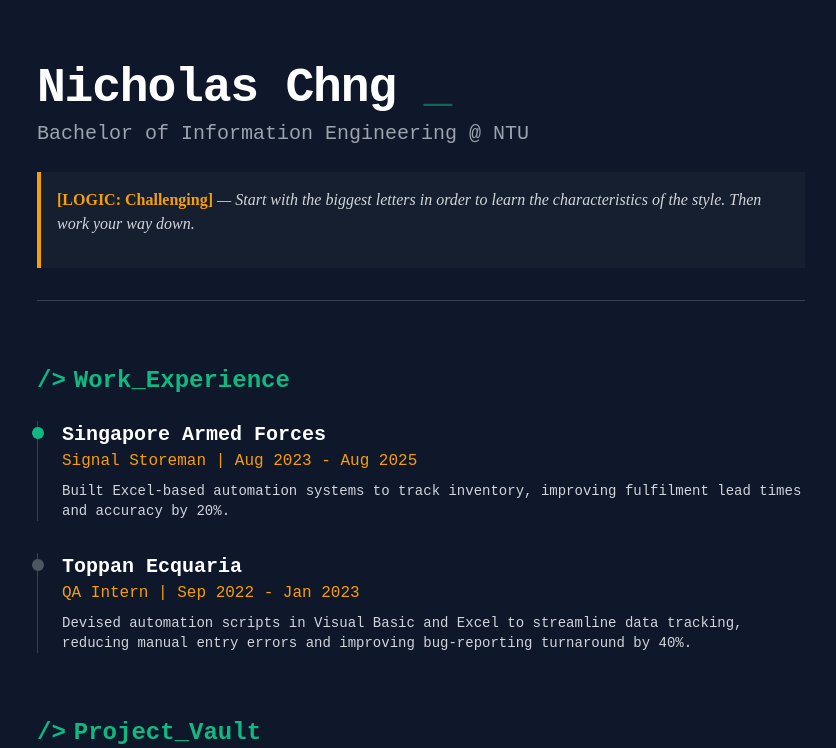
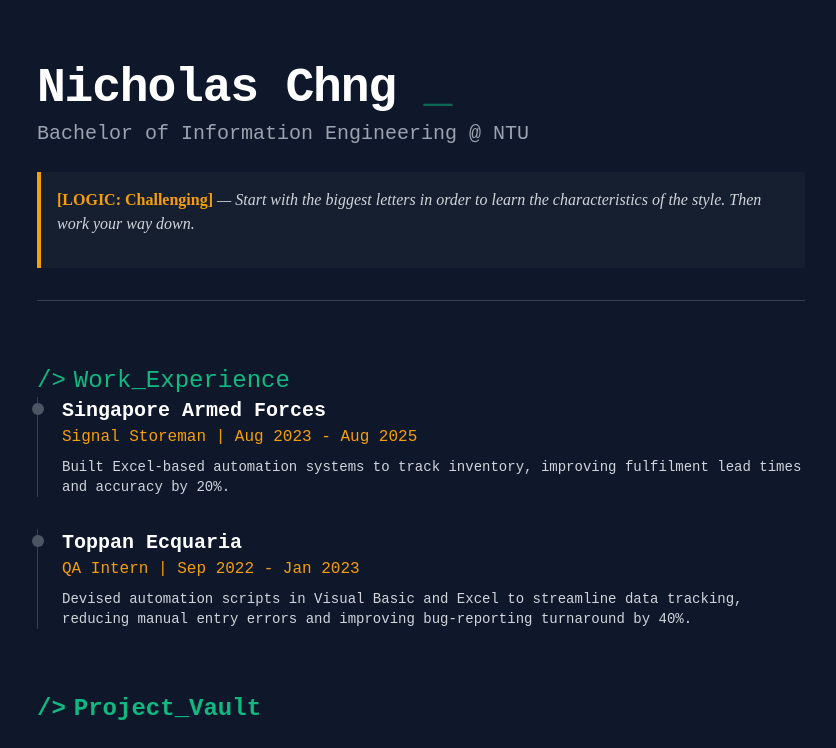
Before and after one commit to n4ver/portfolio, a Vue app: page / in a window 1280 px wide. Shown: the top 748 px of the page, without its empty margins (219-1055 px from the left). Built offline with nearby package versions, Linux system fonts and the light colour scheme.

Commit message:
Update red theme

```diff
--- a/src/App.vue
+++ b/src/App.vue
@@ -36,7 +36,7 @@ const isCorrupted = ref(false)
 
 const mineBytes = () => {
   bytesMined.value++
-  if (bytesMined.value >= 15) {
+  if (bytesMined.value >= 5) {
     isCorrupted.value = true // Triggers a theme change and uncovers a secret log
   }
 }
@@ -115,8 +115,8 @@ const executeCommand = () => {
 </script>
 
 <template>
-  <div :class="['min-h-screen p-8 md:p-16 max-w-4xl mx-auto transition-colors duration-1000', isCorrupted ? 'bg-[#2a0f0f] text-red-200' : 'bg-terminal-bg text-gray-300']">
-
+  <div :class="['min-h-screen w-full transition-colors duration-1000', isCorrupted ? 'bg-[#2a0f0f] text-red-200' : 'bg-terminal-bg text-gray-300']">
+    <div class="p-8 md:p-16 max-w-4xl mx-auto">
       <header class="mb-16 border-b border-gray-700 pb-8">
         <h1 class="text-4xl md:text-5xl font-bold text-white mb-2 tracking-tight">
           Nicholas Chng
@@ -140,13 +140,13 @@ const executeCommand = () => {
       <main class="space-y-16">
 
         <section class="scroll-fade opacity-0 translate-y-10 transition-all duration-700 ease-out">
-        <h3 class="text-2xl font-bold text-terminal-green mb-6 flex items-center">
+          <h3 :class="['text-2xl font-boldmb-6 flex items-center', isCorrupted ? 'text-red-500' : 'text-terminal-green']">
             <span class="mr-2">/></span> Work_Experience
           </h3>
 
           <div class="space-y-8">
             <div class="relative pl-6 border-l border-gray-700">
-            <div class="absolute w-3 h-3 bg-terminal-green rounded-full -left-[6.5px] top-1.5"></div>
+              <div class="absolute w-3 h-3 bg-gray-600 rounded-full -left-[6.5px] top-1.5"></div>
               <h4 class="text-xl font-bold text-white">Singapore Armed Forces</h4> <p class="text-terminal-accent mb-2">Signal Storeman | Aug 2023 - Aug 2025</p> <p class="text-sm">Built Excel-based automation systems to track inventory, improving fulfilment lead times and accuracy by 20%.</p> </div>
 
             <div class="relative pl-6 border-l border-gray-700">
@@ -156,15 +156,15 @@ const executeCommand = () => {
         </section>
 
         <section class="scroll-fade opacity-0 translate-y-10 transition-all duration-700 ease-out delay-100">
-        <h3 class="text-2xl font-bold text-terminal-green mb-6 flex items-center">
+          <h3 :class="['text-2xl font-bold mb-6 flex items-center', isCorrupted ? 'text-red-500' : 'text-terminal-green']">
             <span class="mr-2">/></span> Project_Vault
           </h3>
 
           <div class="grid grid-cols-1 md:grid-cols-2 gap-6">
             <div v-for="project in projects" :key="project.title"
-               class="bg-gray-800/30 border border-gray-700 p-6 hover:border-terminal-green transition-colors group">
-            <h4 class="text-lg font-bold text-white mb-1 group-hover:text-terminal-green">{{ project.title }}</h4>
-            <p class="text-xs text-terminal-accent mb-4 font-bold tracking-wider uppercase">{{ project.tech }}</p>
+                :class="['bg-gray-800/30 border border-gray-700 p-6 transition-colors group', isCorrupted ? 'hover:border-red-500' : 'hover:border-terminal-green']">
+              <h4 :class="['text-lg font-bold text-white mb-1', isCorrupted ? 'group-hover:text-red-500' : 'group-hover:text-terminal-green']">{{ project.title }}</h4>
+              <p :class="['text-xs mb-4 font-bold tracking-wider uppercase', isCorrupted ? 'text-red-400' : 'text-terminal-accent']">{{ project.tech }}</p>
               <p class="text-sm mb-6">{{ project.description }}</p>
               <a :href="project.link" target="_blank" class="inline-flex items-center text-sm font-bold hover:text-white transition-colors">
                 Access Source <span class="ml-2 group-hover:translate-x-1 transition-transform">-></span>
@@ -215,7 +215,7 @@ const executeCommand = () => {
           </div>
         </div>
       </footer>
-
+    </div>
   </div>
 </template>
 
```
Lines whose indentation alone changed are shown as unchanged.
